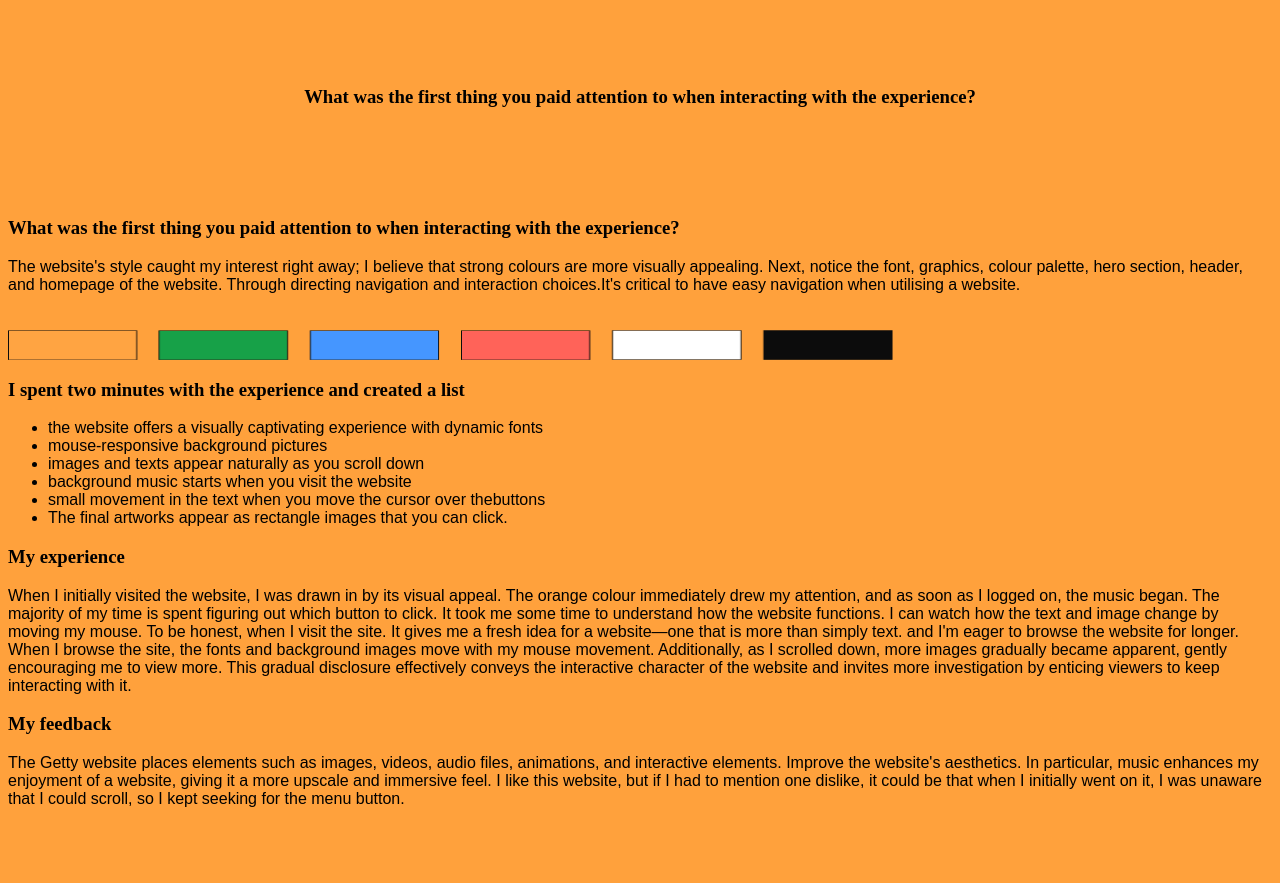
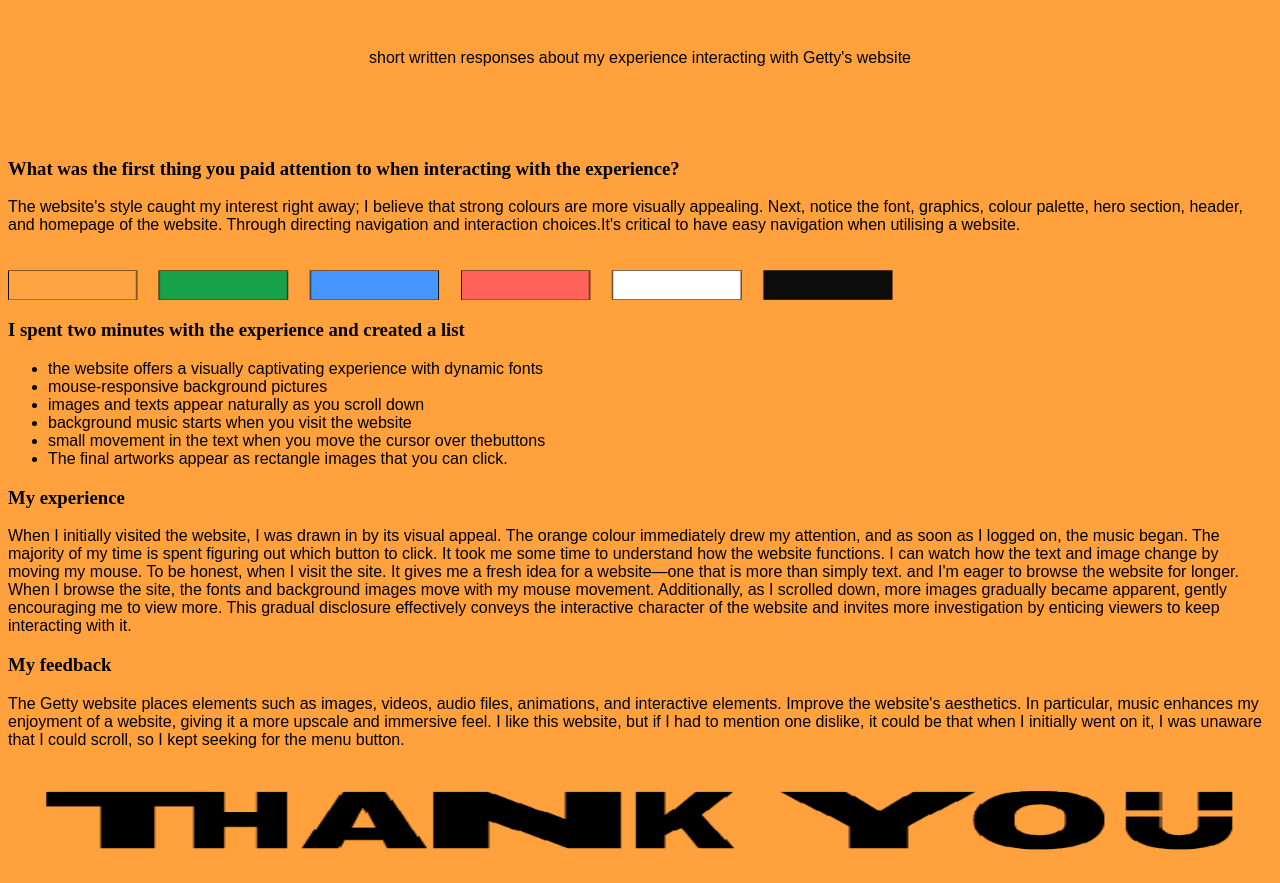
Before and after one commit to YikkwanSue/assignment1, a plain HTML site: page index.html in a window 1280 px wide. Shown: the part 744-1627 px from the top of the page. Before the commit the page ends 1568 px from the top, so only its background shows below. Drawn offline with Linux system fonts and the light colour scheme.

Commit message:
new change

```diff
--- a/index.html
+++ b/index.html
@@ -1,6 +1,7 @@
 <head>
 <link rel="stylesheet" href="styles.css">
 </head>
+
 
     <style>
         body {
@@ -48,12 +49,12 @@
 
     <a href="https://gehry.getty.edu/"> <img src="name.png" alt="name" style="width:100%" height="500" class="center"></a>
 
-    <br> <br> <br>
+    <br> <br>
 
 
     <div style="text-align: center;">
 
-    <h3>What was the first thing you paid attention to when interacting with the experience?</h3>
+    <p3> short written responses about my experience interacting with Getty's website</p3>
   </style>
 
 </div>
@@ -107,6 +108,8 @@
     it could be that when I initially went on it, I was unaware that I could scroll, so I kept seeking for the menu button.
     </p>
 
+  </body>
 
-  </body>
+<img src="thankyou.png" alt="ending" style="width:100%" height="110" class="center"></a>
+
 </html>
```
